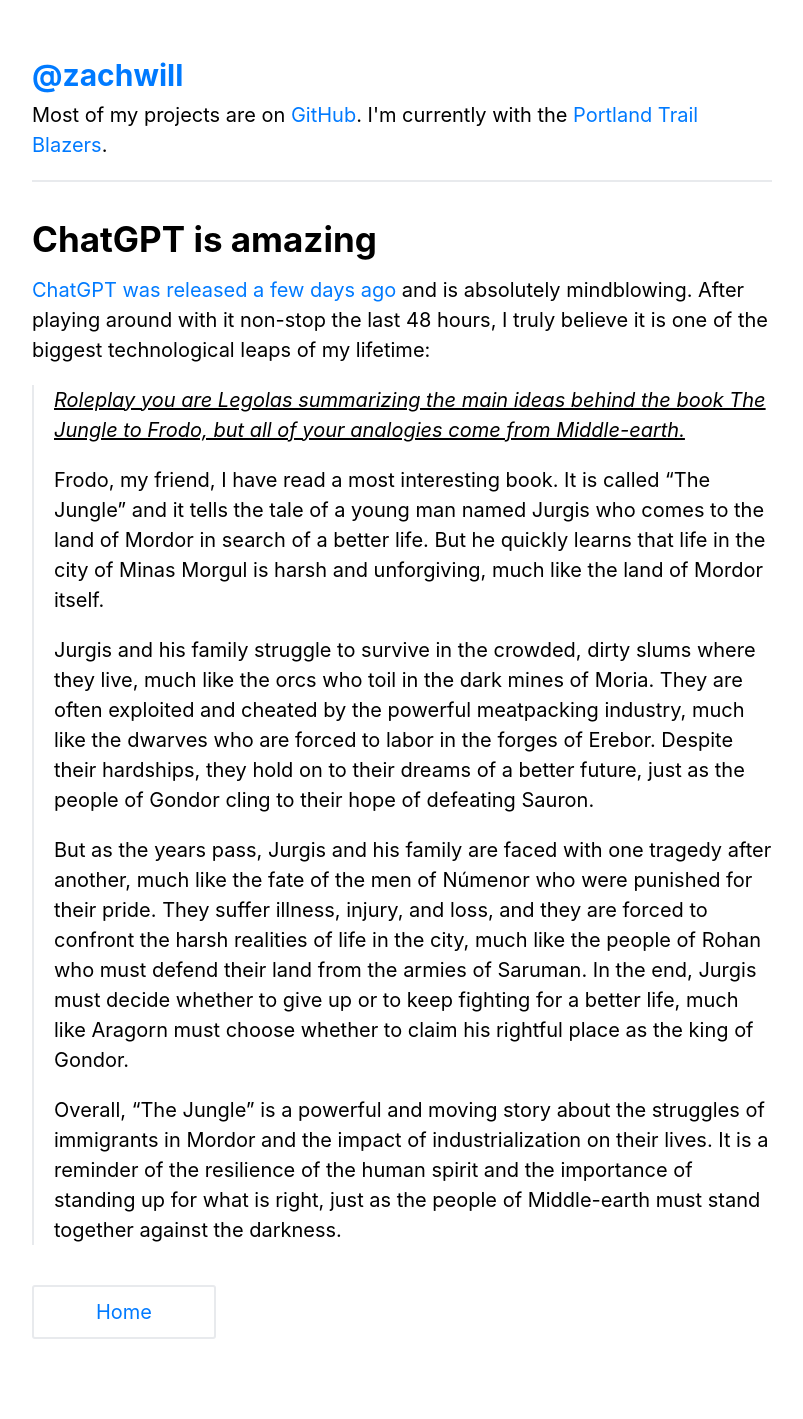
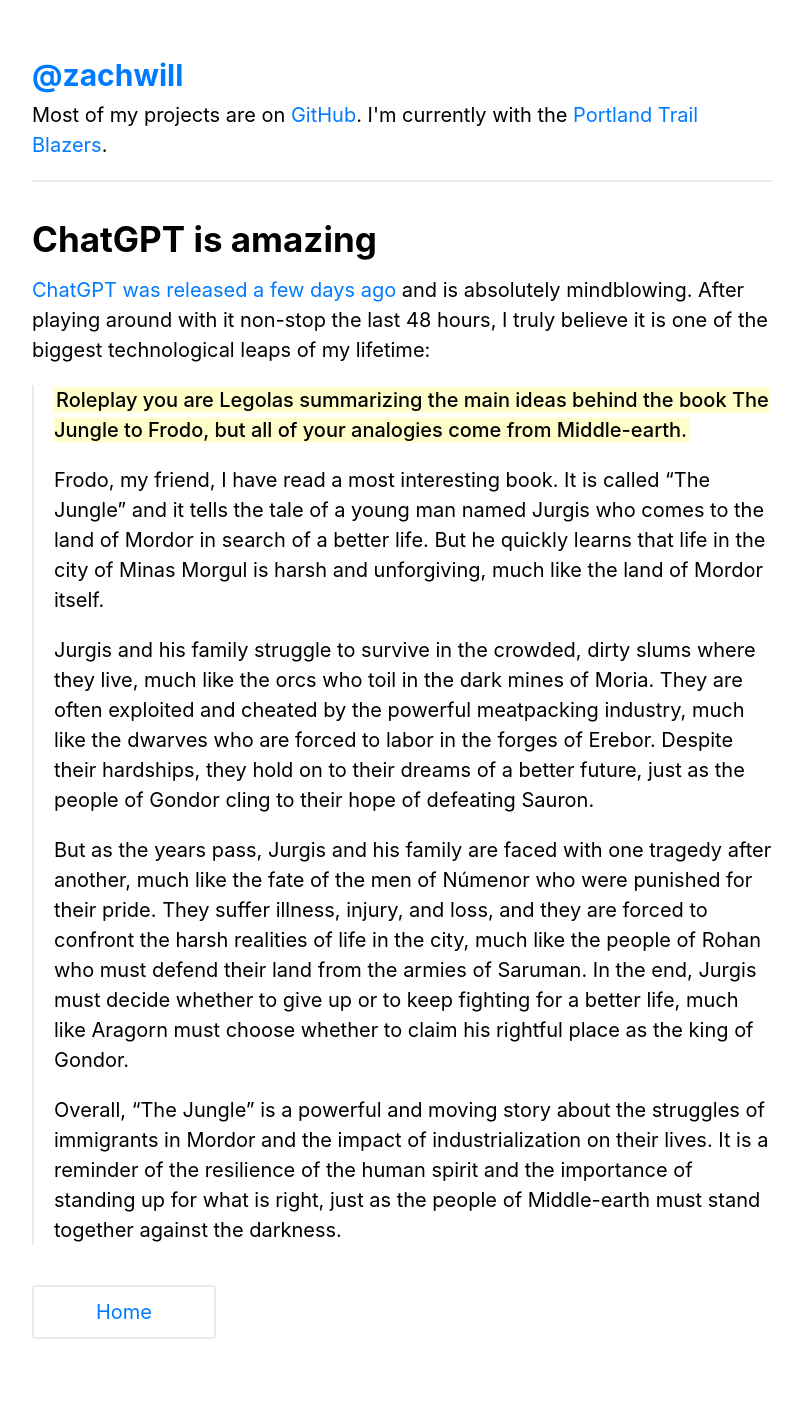
Before and after one commit to zachwill/blog, a Jekyll site: the page built from _posts/2022-12-03-chatgpt.md, in a window 1280 px wide. Shown: the whole page, without its empty margins (238-1041 px from the left). Built offline with Jekyll 4.4.1, drawn with Linux system fonts in a browser that asks for light colours.

Commit message:
Make the prompt bold

```diff
--- a/_posts/2022-12-03-chatgpt.md
+++ b/_posts/2022-12-03-chatgpt.md
@@ -8,8 +8,8 @@
 absolutely mindblowing. After playing around with it non-stop the last 48 hours,
 I truly believe it is one of the biggest technological leaps of my lifetime:
 
-> _Roleplay you are Legolas summarizing the main ideas behind the book The
-> Jungle to Frodo, but all of your analogies come from Middle-earth._
+> **Roleplay you are Legolas summarizing the main ideas behind the book The
+> Jungle to Frodo, but all of your analogies come from Middle-earth.**
 >
 > Frodo, my friend, I have read a most interesting book. It is called "The
 > Jungle" and it tells the tale of a young man named Jurgis who comes to the
```
